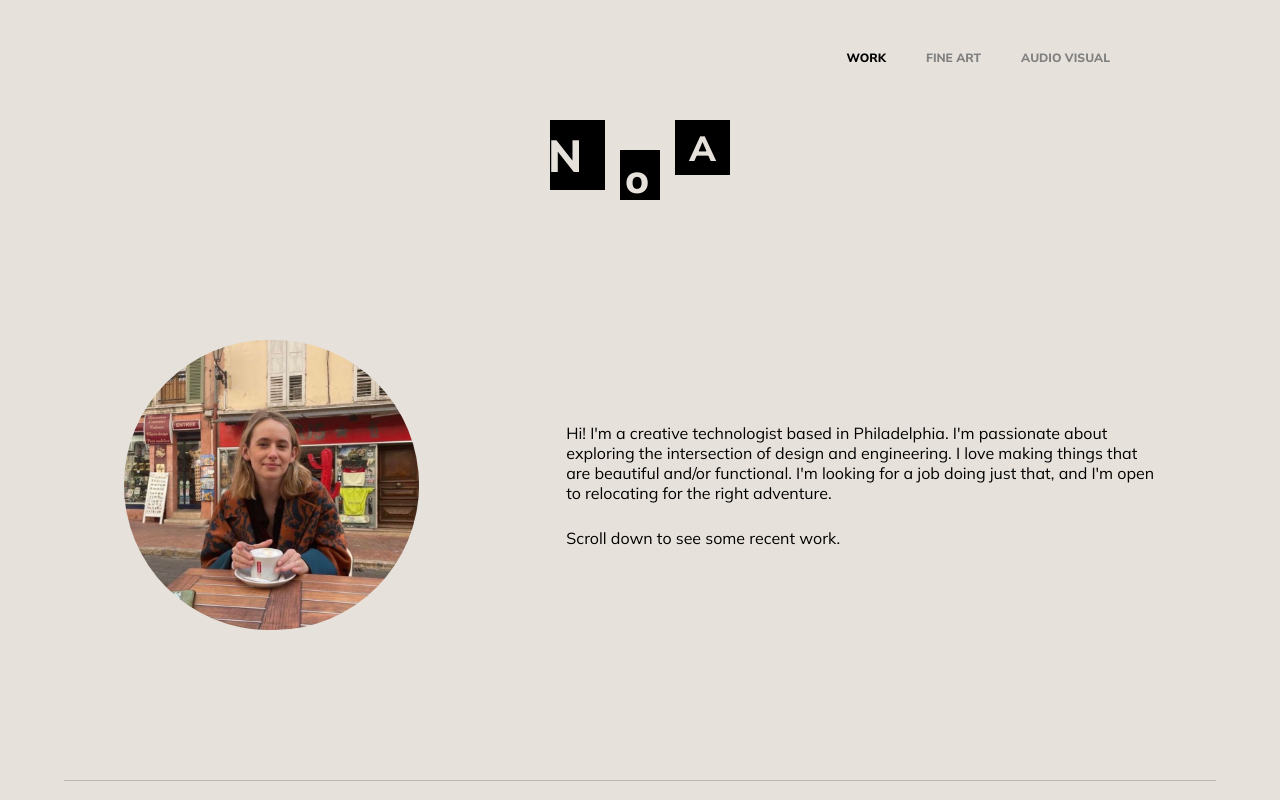
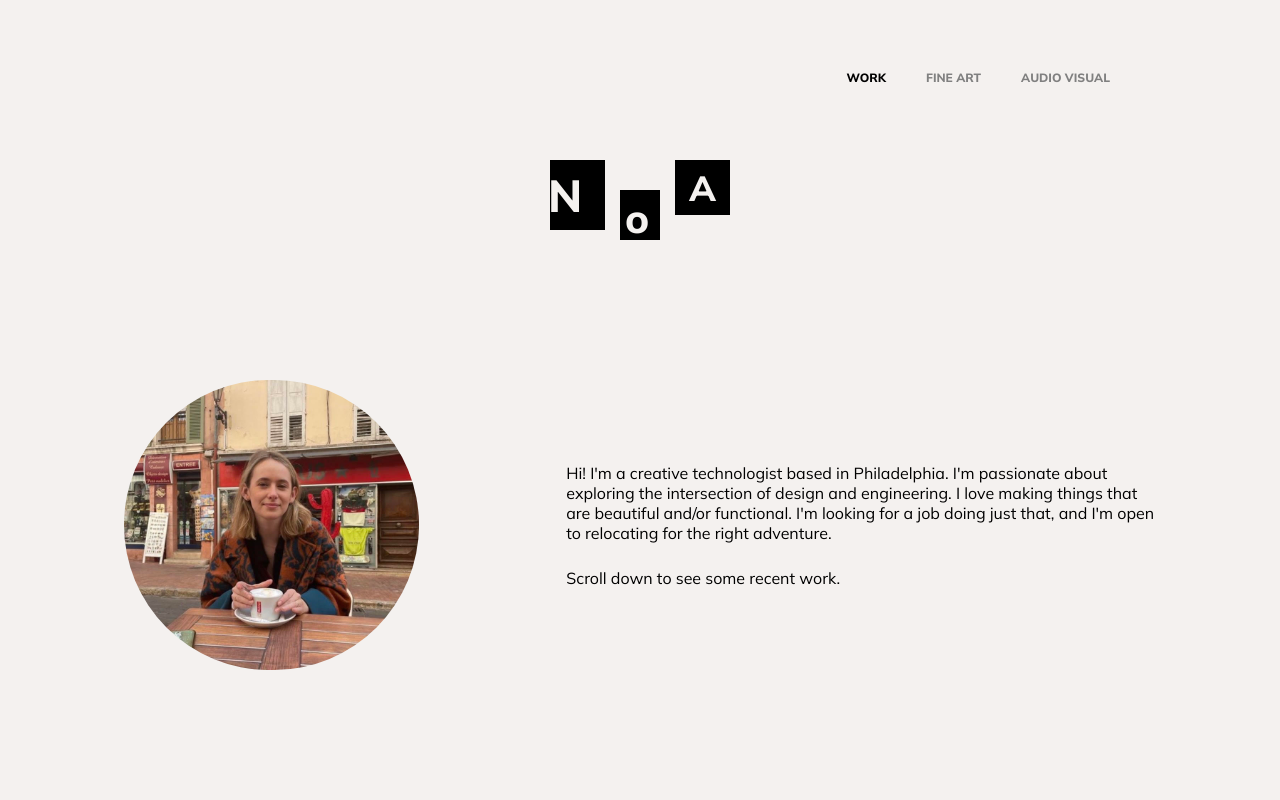
Before and after one commit to noabakergillis/portfolio, a React (Create React App) app: page / in a window 1280 px wide. Shown: the top 800 px of the page. Built offline with nearby package versions, Linux system fonts and the light colour scheme.

Commit message:
twirling menu

```diff
--- a/src/App.css
+++ b/src/App.css
@@ -8,7 +8,7 @@
 }
 
 body {
-  background-color: #e6e1da; /* Replace with your desired color */
+  background-color: #f4f1ef; /* Replace with your desired color */
 }
 
 @media (prefers-reduced-motion: no-preference) {
--- a/src/components/Audiovisual.tsx
+++ b/src/components/Audiovisual.tsx
@@ -20,7 +20,7 @@ const Audiovisual: React.FC = () => {
   ];
 
   return (
-    <div style={{ backgroundColor: "#E6E1DA" }}>
+    <div>
       <div>
         <Header />
       </div>
--- a/src/components/Design.tsx
+++ b/src/components/Design.tsx
@@ -6,7 +6,7 @@ import About from "./About";
 
 const Design: React.FC = () => {
   return (
-    <div style={{ backgroundColor: "#E6E1DA" }}>
+    <div>
       <Header />
       <About />
       <HorizontalLine />
--- a/src/components/Magnetform.tsx
+++ b/src/components/Magnetform.tsx
@@ -9,7 +9,7 @@ const Magnetform: React.FC = () => {
   const items = [magnetForm, magnetformPres, robotArms];
 
   return (
-    <div style={{ backgroundColor: "#E6E1DA" }}>
+    <div>
       <div>
         <Header />
       </div>
--- a/src/components/PAV.tsx
+++ b/src/components/PAV.tsx
@@ -17,7 +17,7 @@ const Pav: React.FC = () => {
   ];
 
   return (
-    <div style={{ backgroundColor: "#E6E1DA" }}>
+    <div>
       <div>
         <Header />
       </div>
--- a/src/components/header.tsx
+++ b/src/components/header.tsx
@@ -32,23 +32,21 @@ const Header: React.FC = () => {
     }
   }, [location.pathname]);
 
+  const getLinkClassName = (path: string) => {
+    return location.pathname === path ? "selected" : "";
+  };
+
   return (
     <div>
       <div className="header-menu">
-        <Link style={{ textDecoration: "none", color: fineArtColor }} to="/">
-          <span>WORK</span>
+        <Link className={getLinkClassName("/")} to="/">
+          <div>WORK</div>
         </Link>
-        <Link
-          style={{ textDecoration: "none", color: workColor }}
-          to="/fine-art"
-        >
-          <span>FINE ART</span>
+        <Link className={getLinkClassName("/fine-art")} to="/fine-art">
+          <div>FINE ART</div>
         </Link>
-        <Link
-          style={{ textDecoration: "none", color: audiovisColor }}
-          to="/audiovisual"
-        >
-          <span>AUDIO VISUAL</span>
+        <Link className={getLinkClassName("/audiovisual")} to="/audiovisual">
+          <div>AUDIO VISUAL</div>
         </Link>
       </div>
       <header className="header">
--- a/src/styles/Header.css
+++ b/src/styles/Header.css
@@ -17,11 +17,6 @@
   font-size: 12px;
 }
 
-.header-menu span {
-  padding: 20px;
-  font-weight: 600;
-}
-
 .header-left {
   font-size: 24px;
   font-weight: bold;
@@ -34,3 +29,29 @@
   font-weight: bold;
   color: white;
 }
+
+.header-menu a div {
+  display: inline-block; /* Needed for transform to work on inline elements */
+  padding: 20px;
+  font-weight: 600;
+  text-decoration: none;
+  color: gray;
+}
+
+.header-menu a div:hover {
+  rotate: 180deg;
+  transition: rotate 1s ease;
+}
+
+.header-menu a.selected div {
+  color: black;
+}
+
+.header-item {
+  display: inline-block; /* Needed for transform to work on inline elements */
+  padding: 20px;
+  font-weight: 600;
+  text-decoration: none;
+  color: gray;
+  transition: transform 2s ease;
+}
--- a/src/styles/NoaLogo.css
+++ b/src/styles/NoaLogo.css
@@ -4,7 +4,7 @@
   gap: 15px;
   font-weight: 1000; /* Makes the font bold */
   font-size: 40px; /* Increase the font size to make the logo much bigger */
-  color: #e6e1da;
+  color: #f4f1ef;
 }
 
 .letter-box {
```
